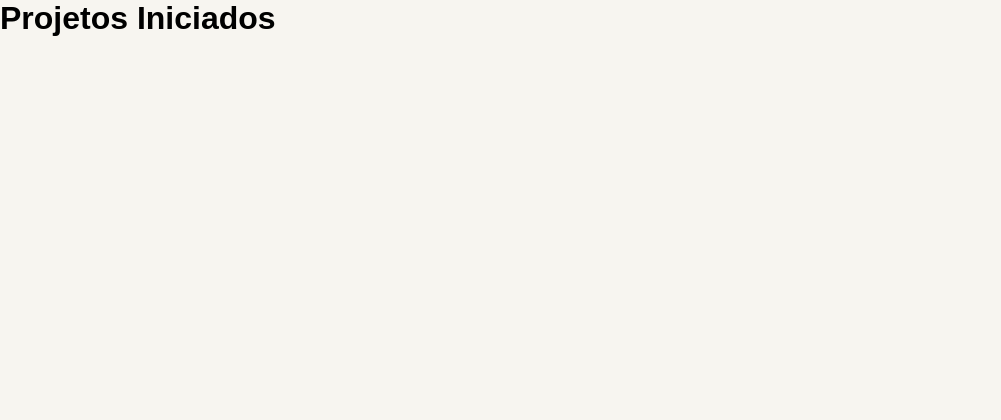
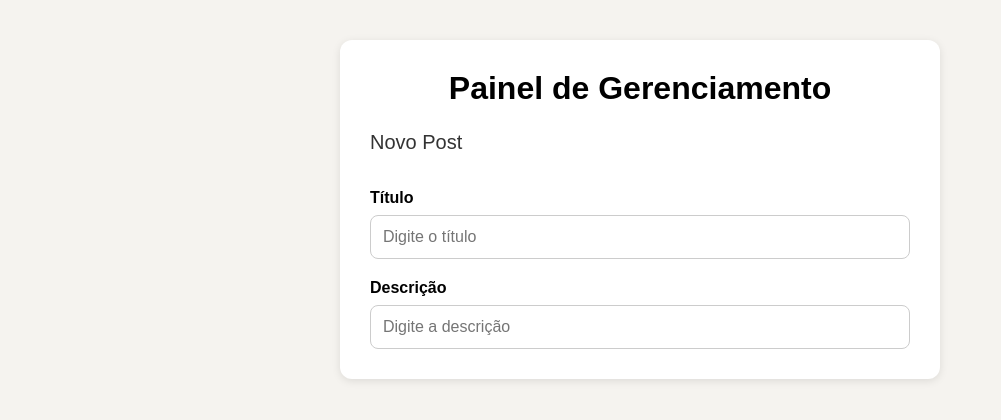
Before and after one commit to JoinvilleMaisTechM2/painel-gerenciamento, a React (Vite) app: page / in a window 1280 px wide. Shown: the top 420 px of the page, without its empty margins (0-1001 px from the left). Built offline with nearby package versions, Linux system fonts and the light colour scheme.

Commit message:
feat: início do formulário com título e descrição

```diff
--- a/src/App.css
+++ b/src/App.css
@@ -1,5 +1,73 @@
-* {
+body {
+  background-color: #f5f3ef;
+  font-family: Arial, sans-serif;
   margin: 0;
-  padding: 0;
-  box-sizing: border-box;
+  padding: 40px 0;
 }
+
+.container {
+  max-width: 600px;
+  margin: 0 auto;
+  background-color: white;
+  padding: 30px;
+  border-radius: 12px;
+  box-shadow: 0 2px 8px rgba(0, 0, 0, 0.1);
+}
+
+h1 {
+  text-align: center;
+  margin-bottom: 24px;
+}
+
+.subtitulo {
+  text-align: left;
+  font-size: 20px;
+  font-weight: normal;
+  margin-bottom: 15px;
+  color: #333;
+}
+
+.form {
+  display: flex;
+  flex-direction: column;
+  gap: 20px;
+}
+
+.form-control {
+  display: flex;
+  flex-direction: column;
+}
+
+.form-control label {
+  font-weight: bold;
+  margin-bottom: 8px;
+}
+
+.form-control input {
+  padding: 12px;
+  border: 1px solid #ccc;
+  border-radius: 8px;
+  font-size: 16px;
+  transition: border-color 0.2s ease;
+}
+
+.form-control input:focus {
+  outline: none;
+  border-color: #7c3aed;
+}
+
+button {
+  background-color: #2563eb;
+  color: white;
+  font-weight: bold;
+  border: none;
+  padding: 12px;
+  border-radius: 8px;
+  font-size: 16px;
+  cursor: pointer;
+  transition: background-color 0.2s ease;
+}
+
+button:hover {
+  background-color: #1e40af;
+}
--- a/src/App.jsx
+++ b/src/App.jsx
@@ -1,13 +1,41 @@
+import { useState } from 'react'
 import './App.css'
 
 function App() {
+  const [titulo, setTitulo] = useState('')
+  const [descricao, setDescricao] = useState('')
 
   return (
-    <>
-      <div>
-       <h1>Projetos Iniciados</h1>
-      </div>
-    </>
+    <div className="container">
+      <h1>Painel de Gerenciamento</h1>
+
+      <form className="form">
+        <h3 className="subtitulo">Novo Post</h3>
+
+        <div className="form-control">
+          <label htmlFor="title">Título</label>
+          <input
+            id="title"
+            type="text"
+            value={titulo}
+            onChange={(e) => setTitulo(e.target.value)}
+            placeholder="Digite o título"
+          />
+        </div>
+
+        <div className="form-control">
+          <label htmlFor="description">Descrição</label>
+          <input
+            id="description"
+            type="text"
+            value={descricao}
+            onChange={(e) => setDescricao(e.target.value)}
+            placeholder="Digite a descrição"
+          />
+        </div>
+
+      </form>
+    </div>
   )
 }
 
```
